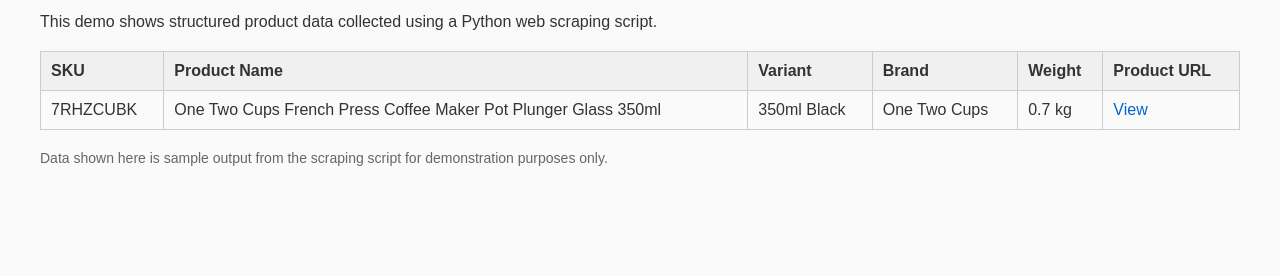
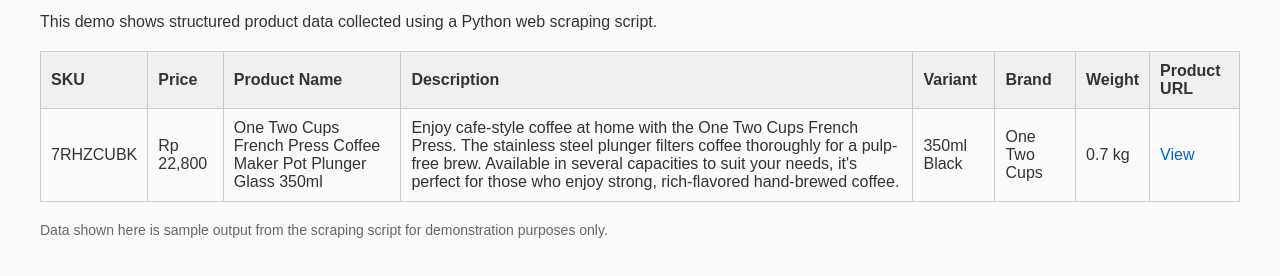
Before and after one commit to denmassyarif/scraping-web-demo, a plain HTML site: page index.html in a window 1280 px wide. Shown: the part 80-356 px from the top of the page. Drawn offline with Linux system fonts and the light colour scheme.

Commit message:
Update index.html

```diff
--- a/index.html
+++ b/index.html
@@ -16,7 +16,9 @@
     <thead>
       <tr>
         <th>SKU</th>
+        <th>Price</th>
         <th>Product Name</th>
+        <th>Description</th>
         <th>Variant</th>
         <th>Brand</th>
         <th>Weight</th>
@@ -27,7 +29,9 @@
       <!-- Sample data from scraping -->
       <tr>
         <td>7RHZCUBK</td>
+        <td>Rp 22,800</td>
         <td>One Two Cups French Press Coffee Maker Pot Plunger Glass 350ml</td>
+        <td>Enjoy cafe-style coffee at home with the One Two Cups French Press. The stainless steel plunger filters coffee thoroughly for a pulp-free brew. Available in several capacities to suit your needs, it's perfect for those who enjoy strong, rich-flavored hand-brewed coffee.</td>
         <td>350ml Black</td>
         <td>One Two Cups</td>
         <td>0.7 kg</td>
```
